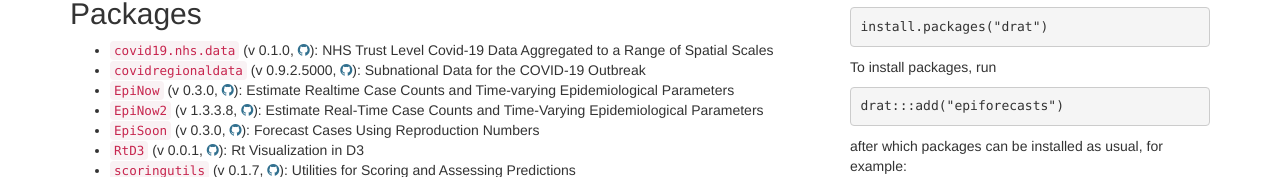
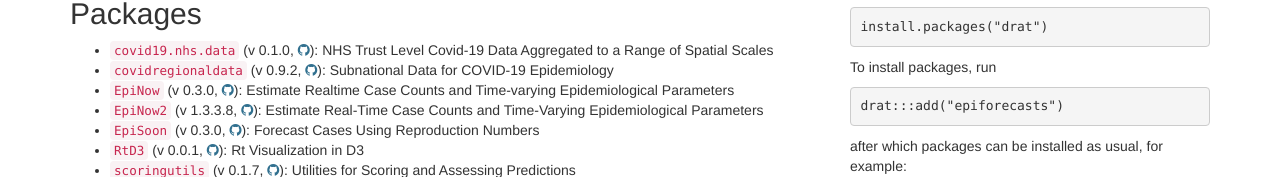
Before and after one commit to epiforecasts/drat, a plain HTML site: page index.html in a window 1280 px wide. Shown: the part 293-470 px from the top of the page. Drawn offline with nearby package versions, Linux system fonts and the light colour scheme.

Commit message:
Update landing page

```diff
--- a/index.html
+++ b/index.html
@@ -27,7 +27,7 @@
           <h2>Packages</h2>
           <ul>
 <li><code>covid19.nhs.data</code> (v 0.1.0, <a href="https://github.com/epiforecasts/covid19.nhs.data" class="text-info"><i class="fa fa-github"></i></a>): NHS Trust Level Covid-19 Data Aggregated to a Range of Spatial Scales</li>
-<li><code>covidregionaldata</code> (v 0.9.2.5000, <a href="https://github.com/epiforecasts/covidregionaldata" class="text-info"><i class="fa fa-github"></i></a>): Subnational Data for the COVID-19 Outbreak</li>
+<li><code>covidregionaldata</code> (v 0.9.2, <a href="https://github.com/epiforecasts/covidregionaldata" class="text-info"><i class="fa fa-github"></i></a>): Subnational Data for COVID-19 Epidemiology</li>
 <li><code>EpiNow</code> (v 0.3.0, <a href="https://github.com/epiforecasts/EpiNow" class="text-info"><i class="fa fa-github"></i></a>): Estimate Realtime Case Counts and Time-varying Epidemiological Parameters</li>
 <li><code>EpiNow2</code> (v 1.3.3.8, <a href="https://github.com/epiforecasts/EpiNow2" class="text-info"><i class="fa fa-github"></i></a>): Estimate Real-Time Case Counts and Time-Varying
 Epidemiological Parameters</li>
```
